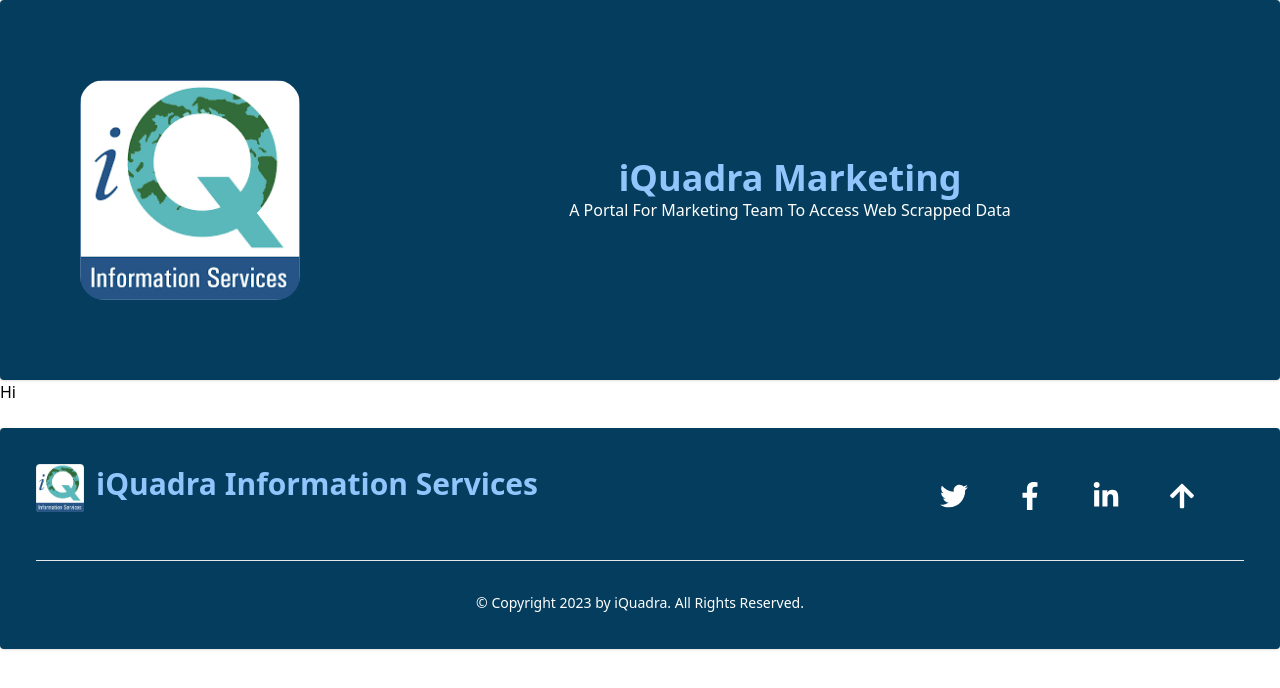
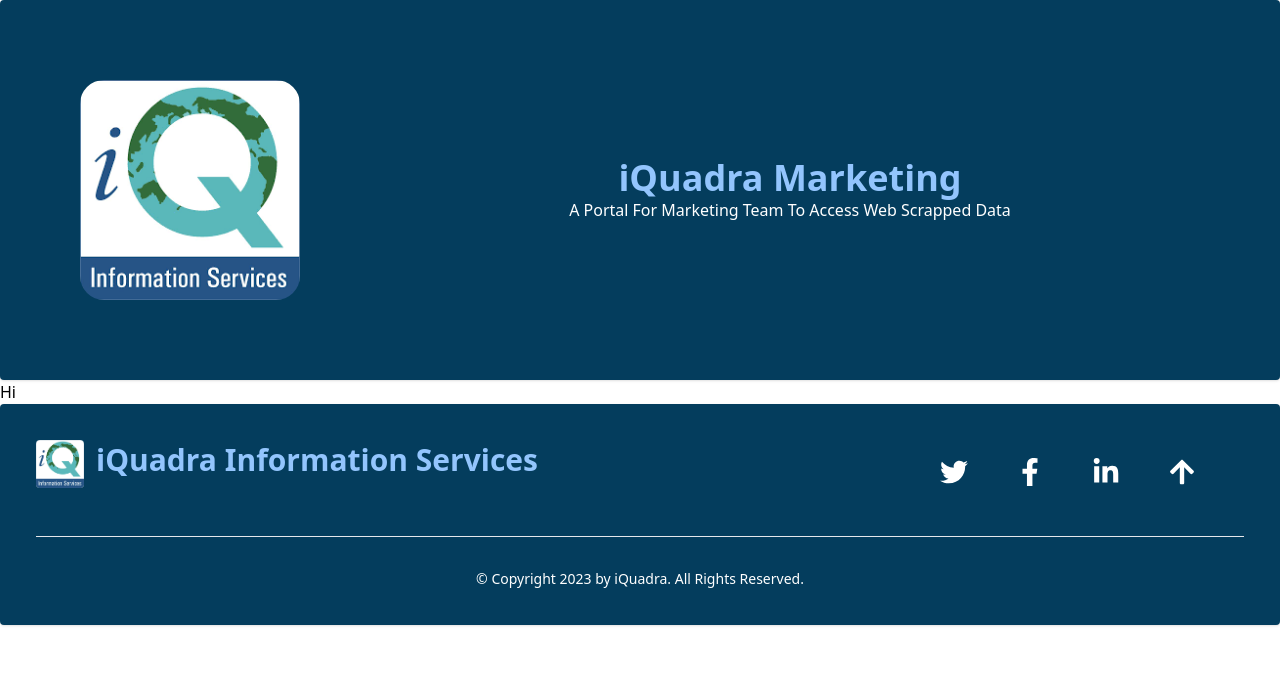
Before and after one commit to thompsontr18/iQuadra-React-App, a React (Create React App) app: page / in a window 1280 px wide. Shown: the top 688 px of the page. Built offline with nearby package versions, Linux system fonts and the light colour scheme.

Commit message:
formatting bug

```diff
--- a/src/components/Footer/Footer.js
+++ b/src/components/Footer/Footer.js
@@ -7,10 +7,10 @@
 
 
 
+
 const Footer=()=>{
     return(
-        <div>
-            <br></br>
+        <div  className="w-960px mx-auto my-0 relative" >
             <footer className="footer bg-[#043d5d] rounded shadow p-5">
                 <div className="outerDiv w-full max-w-screen-xl p-4 ">
                     <div className="innerDiv sm:flex sm:items-center sm:justify-between">
```
